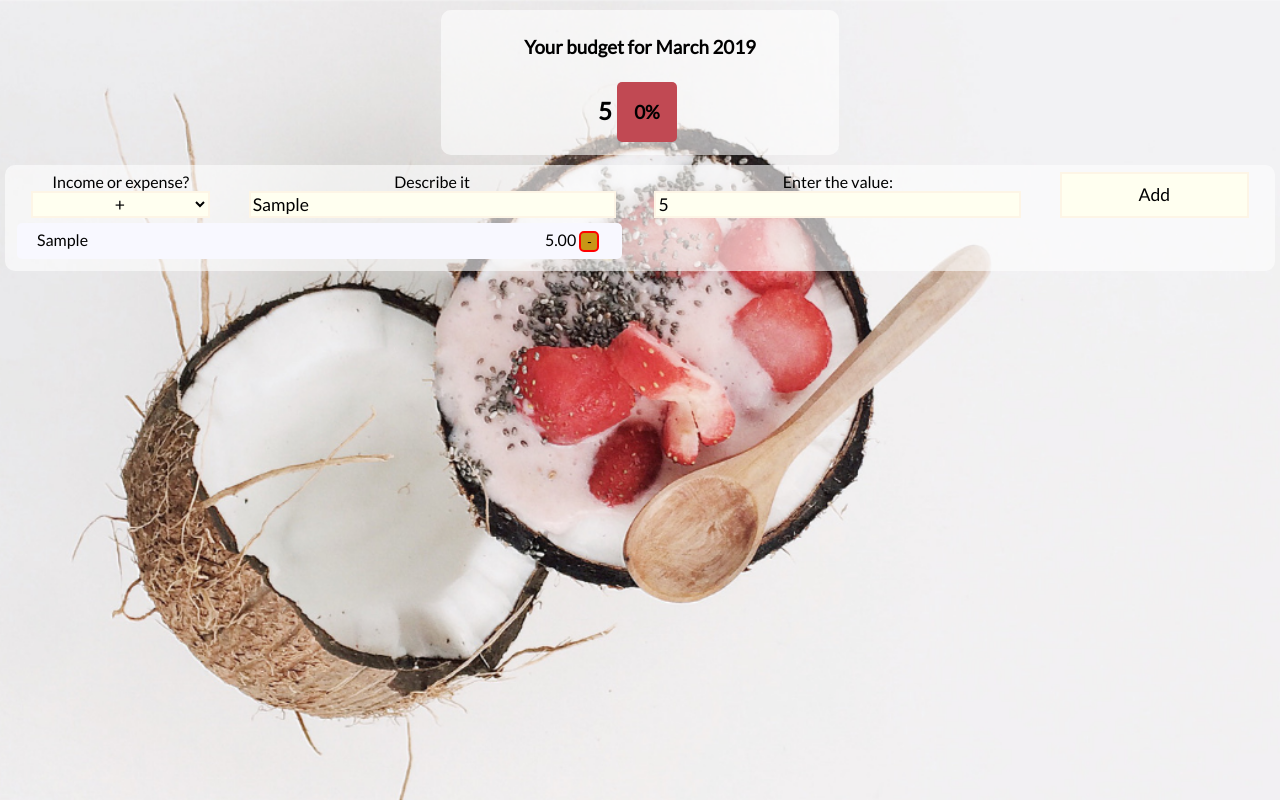
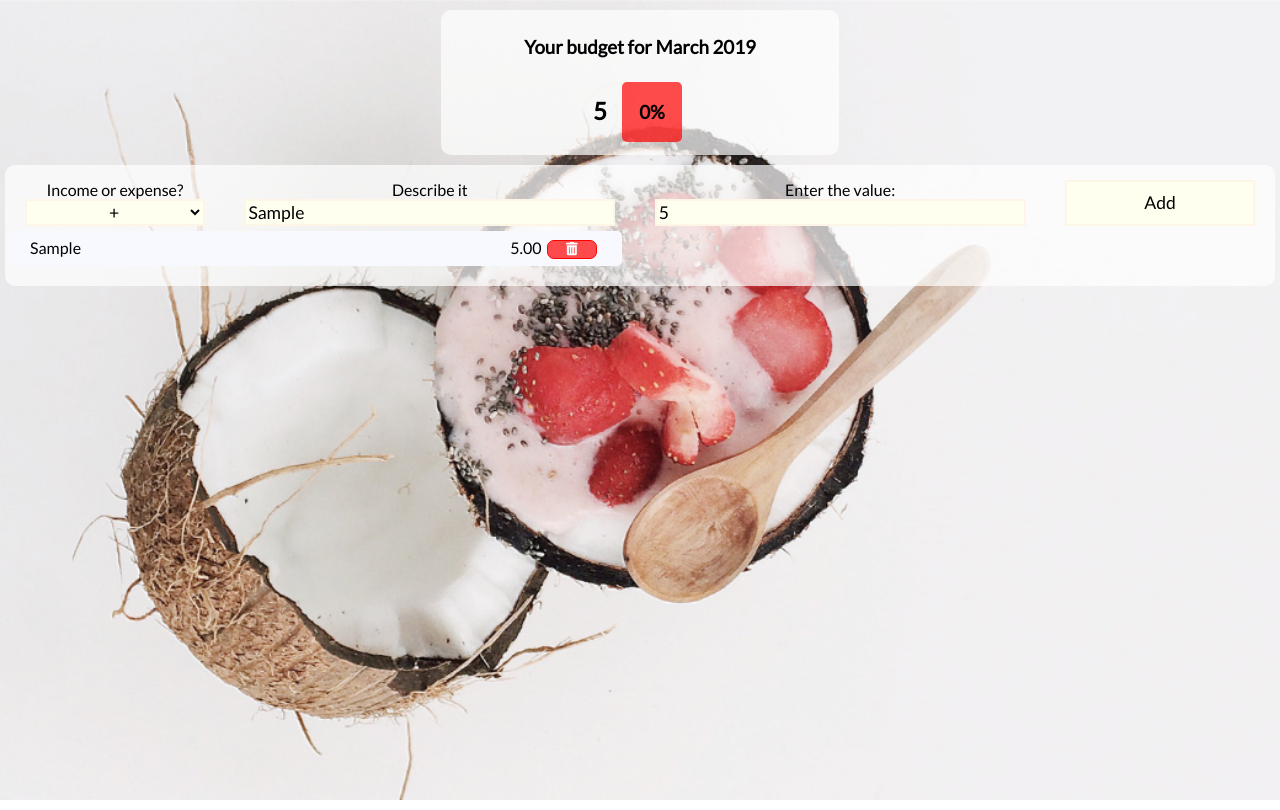
Before and after one commit to kajamiko/react_budget_calculator, a React (Create React App) app: page / in a window 1280 px wide. Both pictures are taken after typing "Sample", "5" into the empty fields and a click on the input "Add". Built offline with nearby package versions, Linux system fonts and the light colour scheme.

Commit message:
Added some styling and font awesome

```diff
--- a/package.json
+++ b/package.json
@@ -3,6 +3,12 @@
   "version": "0.1.0",
   "private": true,
   "dependencies": {
+    "@fortawesome/fontawesome": "^1.1.8",
+    "@fortawesome/fontawesome-free-regular": "^5.0.13",
+    "@fortawesome/fontawesome-free-solid": "^5.0.13",
+    "@fortawesome/fontawesome-svg-core": "^1.2.17",
+    "@fortawesome/free-solid-svg-icons": "^5.8.1",
+    "@fortawesome/react-fontawesome": "^0.1.4",
     "react": "^16.8.6",
     "react-dom": "^16.8.6",
     "react-scripts": "2.1.8",
--- a/src/App.js
+++ b/src/App.js
@@ -1,6 +1,8 @@
 import React, { Component } from 'react';
 import './App.css';
 import BudgetCalculator from './containers/BudgetCalculator/BudgetCalculator';
+
+
 
 class App extends Component {
   render() {
--- a/src/components/BudgetOutput/BudgetOutput.js
+++ b/src/components/BudgetOutput/BudgetOutput.js
@@ -9,8 +9,8 @@ const BudgetOutput = (props) => {
         <div className={classes.InfoDiv}>
             <div><h3>Your budget for {props.date[0]}  {props.date[1]} </h3></div>
                 <div className={classes.BudgetDiv}>
-                    <div><h2>{props.budget}</h2></div>
-                    <div className={classes.PerBox}>
+                    <div className={classes.BudgetBox}><h2>{props.budget}</h2></div>
+                    <div className={`${classes.PerBox} ${classes.BudgetBox}`}>
                 <h3>{props.percentage}%</h3>
                 </div>
             </div>
--- a/src/components/BudgetOutput/BudgetOutput.module.css
+++ b/src/components/BudgetOutput/BudgetOutput.module.css
@@ -5,7 +5,7 @@
     display: flex;
     flex-direction: column;
     justify-content: center;
-    background-color: rgba(255, 255, 255, 0.6);
+    background-color: rgba(255, 255, 255, 0.7);
     margin: 10px auto;
     border-radius: 10px;
     padding: 7px;
@@ -19,8 +19,13 @@
 }
 .PerBox {
     padding: 0 10px;
-    margin: 6px 5px;
-    background-color: #C14953;
+    margin-top: 6px;
+    margin-bottom: 6px;
+    background-color: rgba(255, 0, 0, 0.7);
     border-radius: 5px;
     width: 40px;
 }
+.BudgetBox {
+    margin-left: 5px;
+    margin-right: 10px
+}
--- a/src/components/BudgetRecord/BudgetRecord.js
+++ b/src/components/BudgetRecord/BudgetRecord.js
@@ -1,5 +1,12 @@
 import React, { Component } from 'react';
 import classes from './BudgetRecord.module.css';
+// import FontAwesomeIcon,  { faTrashAlt }  from '@fortawesome/react-fontawesome';
+// import { FontAwesomeIcon } from '@fortawesome/react-fontawesome';
+import { library } from '@fortawesome/fontawesome-svg-core'
+import { FontAwesomeIcon } from '@fortawesome/react-fontawesome'
+import { faTrashAlt } from '@fortawesome/free-solid-svg-icons'
+
+library.add(faTrashAlt);
 
 class BudgetRecord extends Component {
 
@@ -19,7 +26,9 @@ class BudgetRecord extends Component {
                         <div>{this.props.value}
                         <button className={classes.RButton}
                         onClick={this.clickRemove}
-                        >-</button></div>
+                        >
+                        <FontAwesomeIcon icon={faTrashAlt} />
+                        </button></div>
                     </div>);
         break;
             case('expenses'):
@@ -30,7 +39,7 @@ class BudgetRecord extends Component {
                         <button
                         className={classes.RButton}
                         onClick={this.clickRemove}
-                        >-</button>
+                        ><FontAwesomeIcon icon={faTrashAlt} /></button>
                         </div>
                     </div>);
         break;
--- a/src/components/BudgetRecord/BudgetRecord.module.css
+++ b/src/components/BudgetRecord/BudgetRecord.module.css
@@ -18,9 +18,10 @@
     background-color: azure;
 }
 .RButton {
-    background-color: rgb(200, 150, 022);
-    border: 2px solid red;
-    border-radius: 5px;
-    width: 20px;
-    margin: 0 3px;
+    background-color: rgba(255, 0, 0, 0.7);
+    color: white;
+    border: 1px solid red;
+    border-radius: 7px;
+    width: 50px;
+    margin: 0 5px;
 }
--- a/src/containers/BudgetCalculator/BudgetCalculator.module.css
+++ b/src/containers/BudgetCalculator/BudgetCalculator.module.css
@@ -9,8 +9,8 @@
 }
 .ItemsDiv {
 
-    background-color: rgba(255, 255, 255, 0.6);
+    background-color: rgba(255, 255, 255, 0.7);
     margin: 10px 5px;
     border-radius: 10px;
-    padding: 7px;
+    padding: 15px 0;
 }
```
Also changed, not shown: 1 other file (tests, documents, lock files or other folders).
